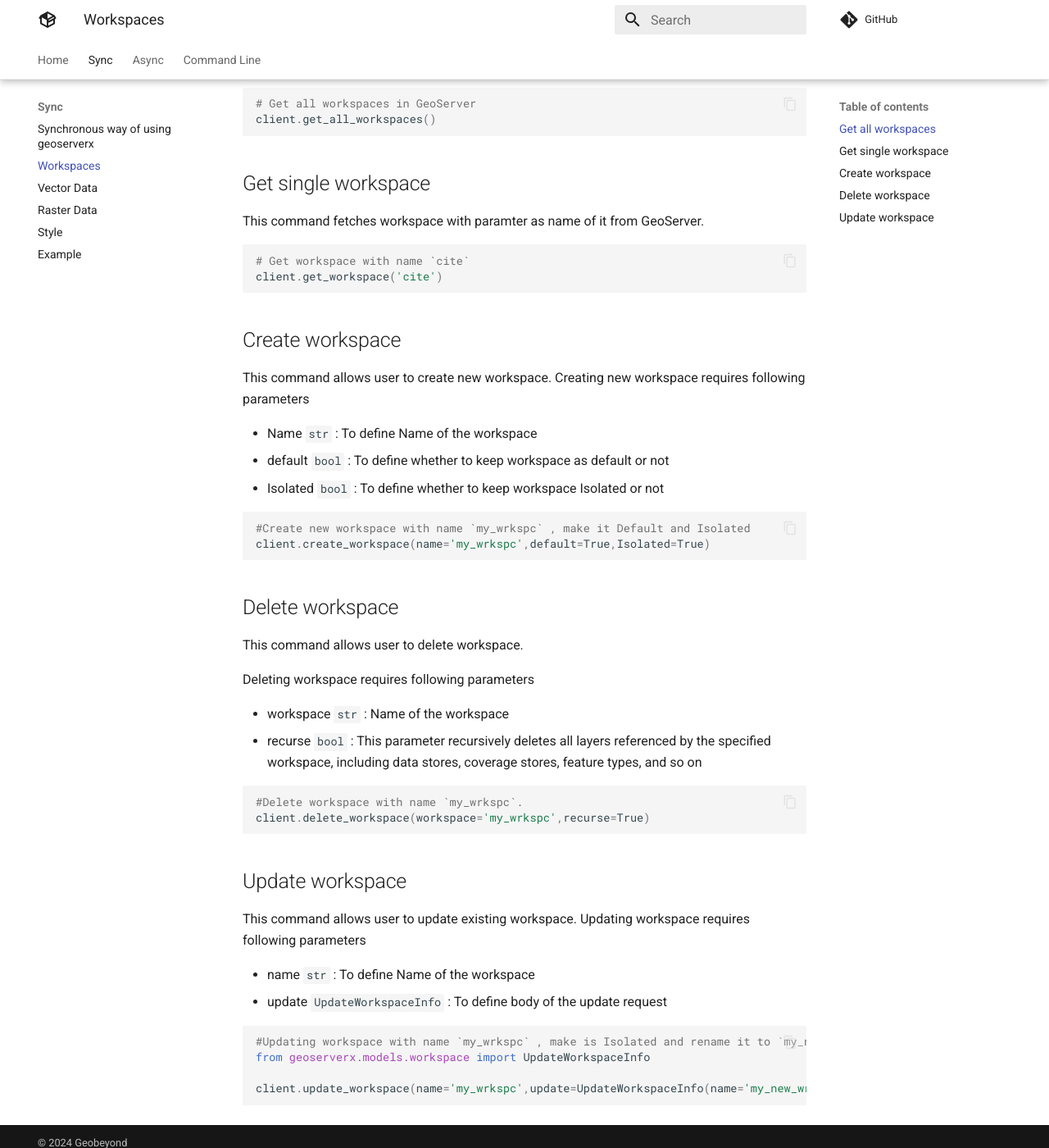
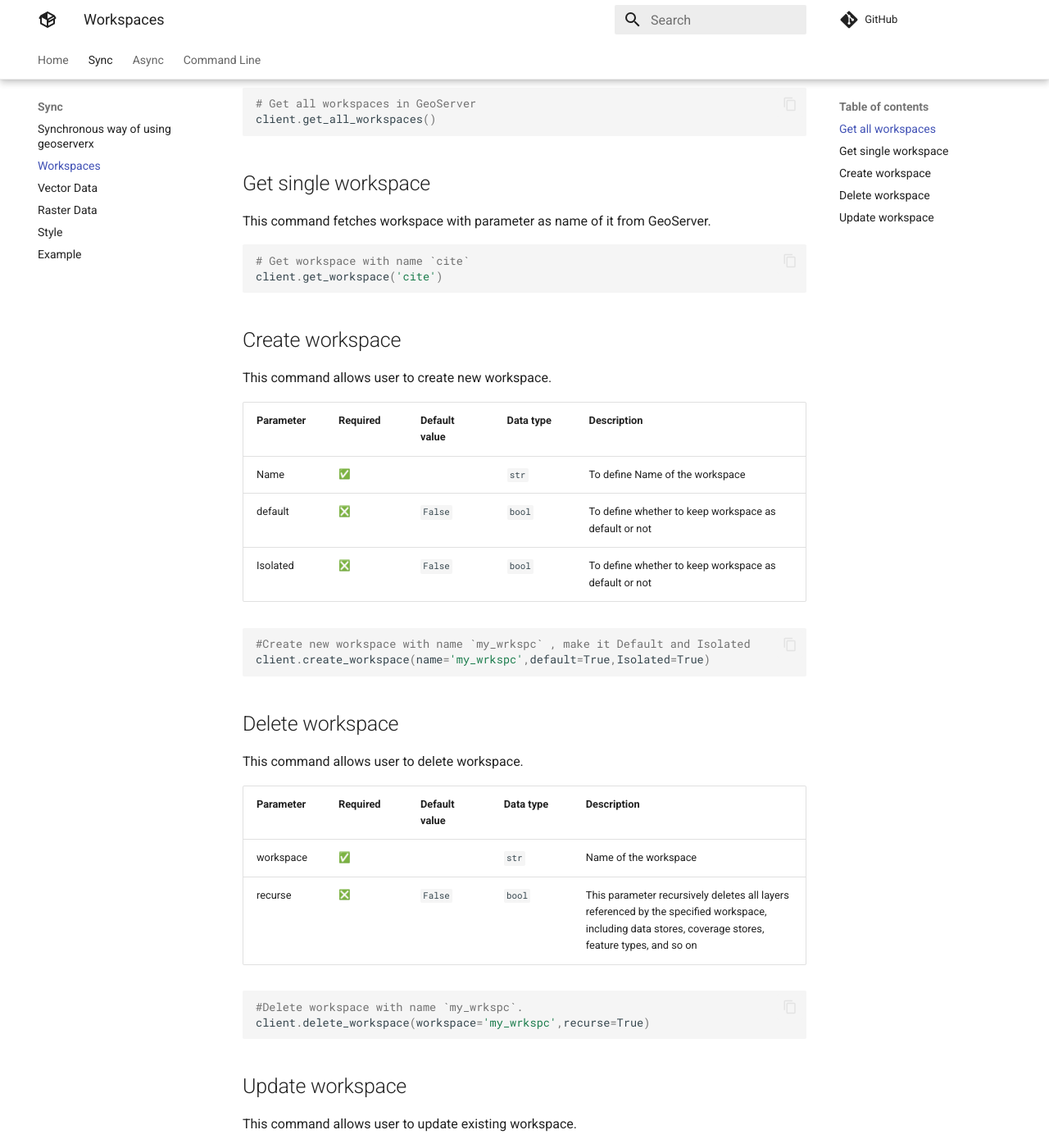
Before and after one commit to geobeyond/geoserverx, an MkDocs documentation site: the page built from docs/pages/sync/workspace.md, in a window 1280 px wide and 1400 px high, scrolled down 435 px. Shown: the whole window at 82% size. Built offline with MkDocs 1.6.1 and Material for MkDocs 9.7.7, drawn with Linux system fonts in a browser that asks for light colours; emoji names are drawn with the system emoji font; comment, search, counter and statistics services are not loaded; some of the changed text lies outside the part shown.

Commit message:
fixed as per reviews by ricardo

````diff
--- a/docs/pages/sync/workspace.md
+++ b/docs/pages/sync/workspace.md
@@ -15,7 +15,7 @@ client.get_all_workspaces()
 ```
 
 ## Get single workspace
-This command fetches workspace with paramter as name of it from GeoServer.
+This command fetches workspace with parameter as name of it from GeoServer.
 ```Python
 # Get workspace with name `cite`
 client.get_workspace('cite')
@@ -23,11 +23,12 @@ client.get_workspace('cite')
 
 ## Create workspace
 This command allows user to create new workspace.
-Creating new workspace requires following parameters
 
-* Name `str` : To define Name of the workspace
-* default `bool` : To define whether to keep workspace as default or not
-* Isolated `bool` : To define whether to keep workspace Isolated or not
+| Parameter | Required | Default value | Data type      | Description                          |
+| ----------- | ----------- | ----------- |---- | ------------------------------------ |
+| Name | :white_check_mark: | | `str`      |  To define Name of the workspace  |
+| default | :negative_squared_cross_mark: | `False` | `bool`      |  To define whether to keep workspace as default or not |
+| Isolated | :negative_squared_cross_mark: | `False` |`bool`      |  To define whether to keep workspace as default or not |
 
 ```Python
 #Create new workspace with name `my_wrkspc` , make it Default and Isolated
@@ -37,10 +38,14 @@ client.create_workspace(name='my_wrkspc',default=True,Isolated=True)
 ## Delete workspace
 This command allows user to delete  workspace.
 
-Deleting workspace requires following parameters
 
-* workspace `str` : Name of the workspace
-* recurse `bool` : This parameter recursively deletes all layers referenced by the specified workspace, including data stores, coverage stores, feature types, and so on
+
+| Parameter | Required |   Default value | Data type      | Description                          |
+| ----------- | ----------- | ----------- | -- | ------------------------------------ |
+| workspace | :white_check_mark: | |  `str`      |  Name of the workspace  |
+| recurse | :negative_squared_cross_mark: | `False` |  `bool`      |  This parameter recursively deletes all layers referenced by the specified workspace, including data stores, coverage stores, feature types, and so on |
+
+
 
 ```Python
 #Delete workspace with name `my_wrkspc`.
@@ -49,10 +54,11 @@ client.delete_workspace(workspace='my_wrkspc',recurse=True)
 
 ## Update workspace
 This command allows user to update existing workspace.
-Updating workspace requires following parameters
 
-* name `str` : To define Name of the workspace
-* update `UpdateWorkspaceInfo` : To define body of the update request
+| Parameter | Required |  Data type      | Description                          |
+| ----------- | ----------- | ----------- |  ------------------------------------ |
+| name | :white_check_mark: |   `str`      |  Name of the workspace to be updated  |
+| update | :negative_squared_cross_mark:  |  [`UpdateWorkspaceInfo`](https://github.com/geobeyond/geoserverx/blob/b7757c9f0130864b06c40c2faa17afc841fc705f/src/geoserverx/models/workspace.py#L42)      | To define body of the update request |
 
 ```Python
 #Updating workspace with name `my_wrkspc` , make is Isolated and rename it to `my_new_wrkspc`
--- a/mkdocs.yml
+++ b/mkdocs.yml
@@ -49,6 +49,10 @@ markdown_extensions:
   - footnotes # notes bottom of page
   - attr_list # used to size images
   - md_in_html # used to size images
+  - tables
+  - pymdownx.emoji:
+      emoji_index: !!python/name:material.extensions.emoji.twemoji
+      emoji_generator: !!python/name:material.extensions.emoji.to_svg
   - pymdownx.tabbed:
       alternate_style: true
 
````
Also changed, not shown: docs/pages/async/workspace.md (+14 -9 lines), docs/pages/cli/workspace.md (+6 -5 lines), 5 other files.
